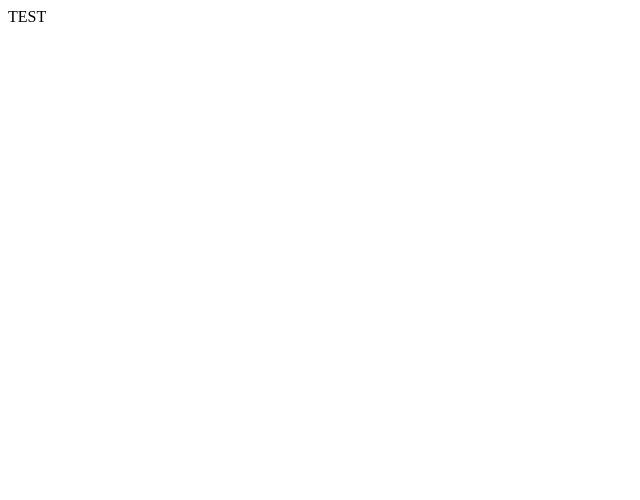
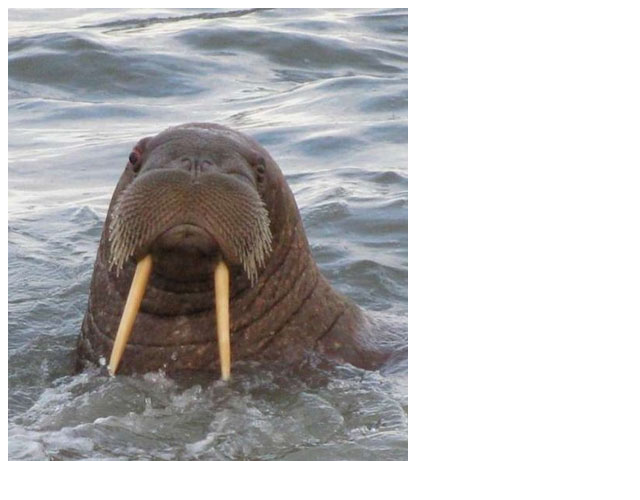
Before and after one commit to nikitarudnev21/HTML-First-App, a plain HTML site: page index.html in a window 1280 px wide. Shown: the whole page, without its empty margins (0-640 px from the left). Drawn offline with Linux system fonts and the light colour scheme.

Commit message:
Add Image

```diff
--- a/index.html
+++ b/index.html
@@ -7,7 +7,9 @@
     <title>Nikita Rudnev</title>
 </head>
 <body>
-    TEST
+    <div>
+        <img src="img/mor.jpg" alt="">
+    </div>
 
 </body>
 </html>
```
Also changed, not shown: img/mor.jpg (added).
